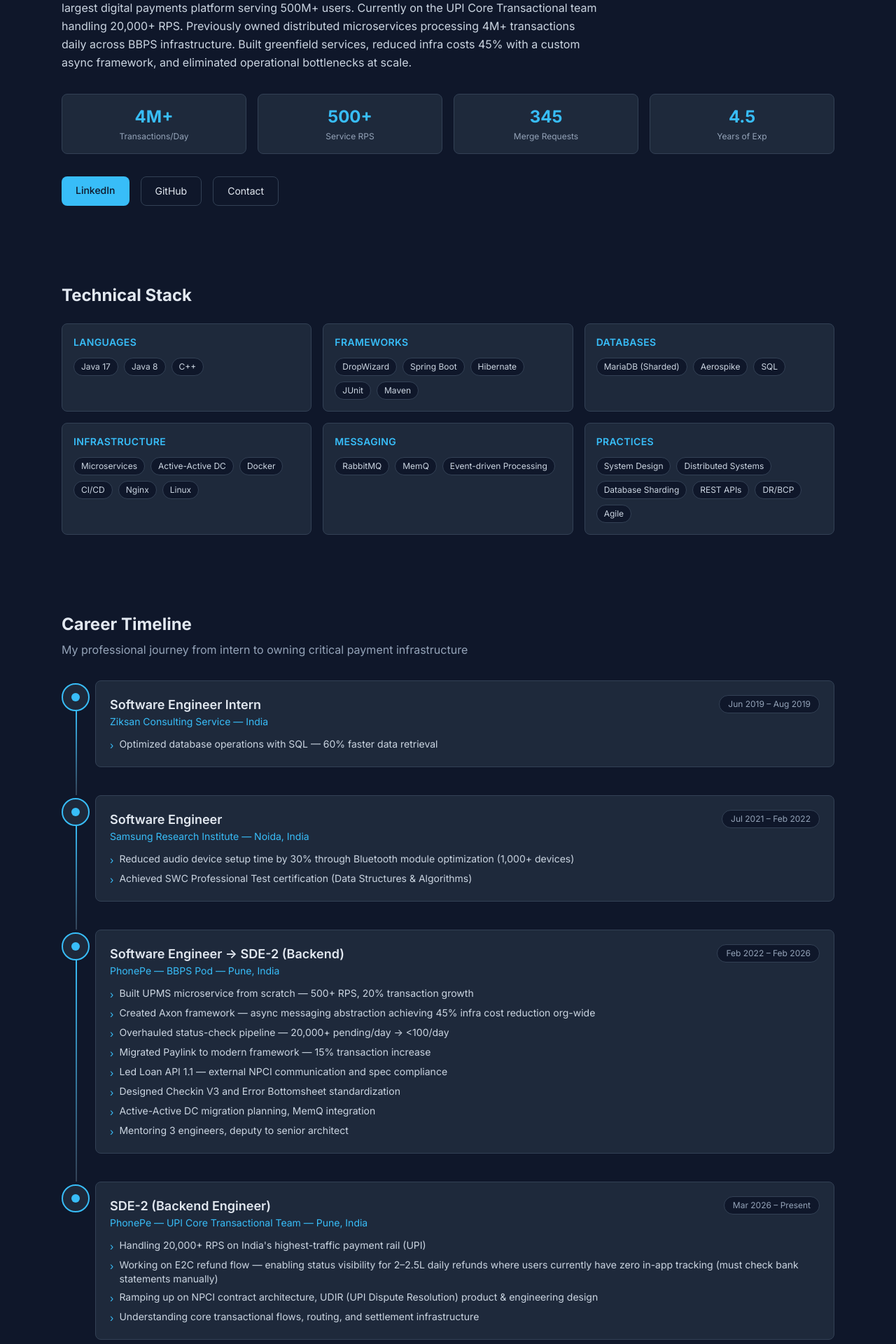
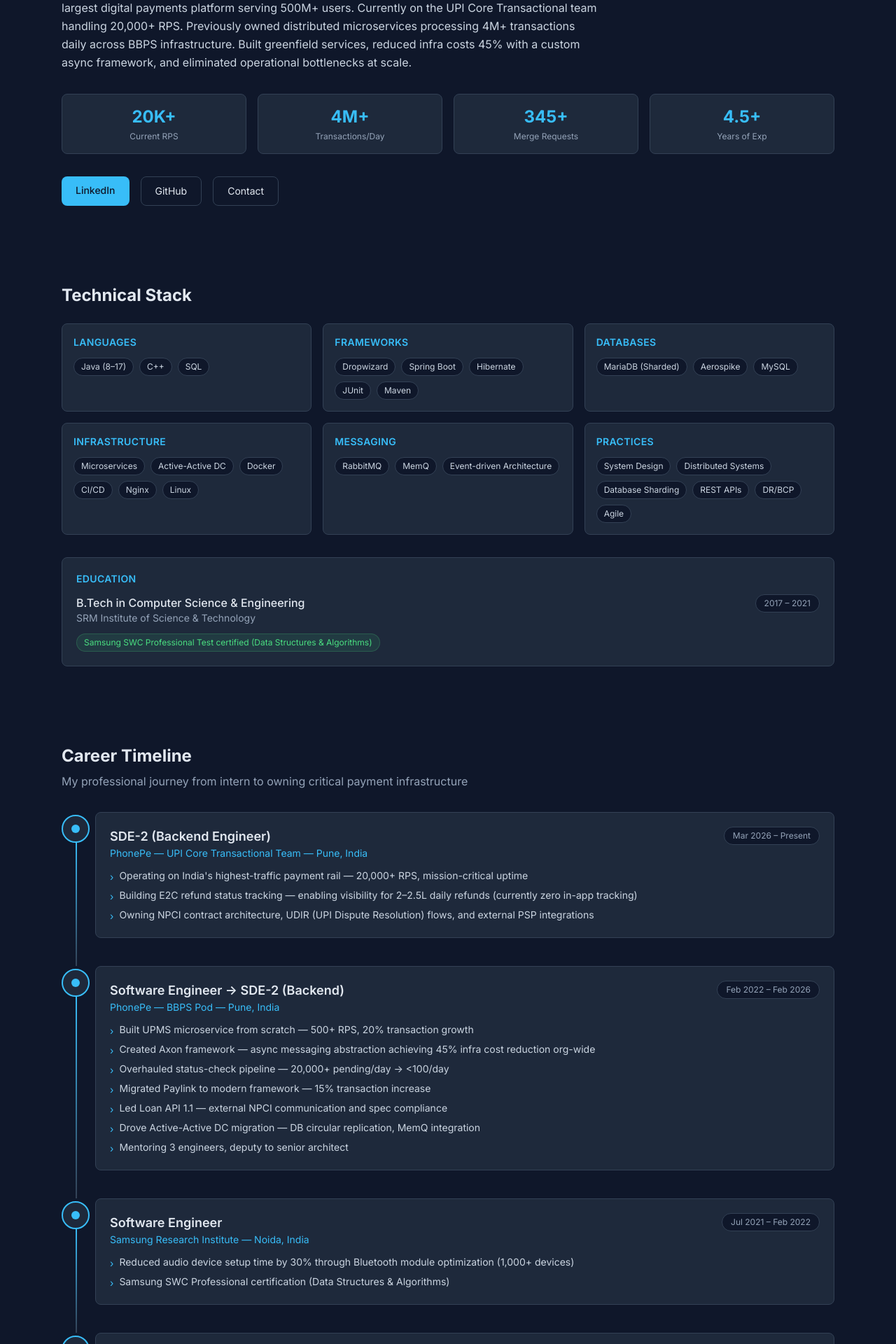
Before and after one commit to arjunprsd/portfolio, a Next.js app: page /arjunprasad.github.io/ in a window 1280 px wide. Shown: the part 280-2200 px from the top of the page at 70% size. Built offline with nearby package versions, Linux system fonts and the light colour scheme.

Commit message:
polish portfolio after review

```diff
--- a/src/app/data/portfolio.ts
+++ b/src/app/data/portfolio.ts
@@ -11,32 +11,34 @@
     "Backend engineer with 4.5+ years building high-throughput payment systems at PhonePe — India's largest digital payments platform serving 500M+ users. Currently on the UPI Core Transactional team handling 20,000+ RPS. Previously owned distributed microservices processing 4M+ transactions daily across BBPS infrastructure. Built greenfield services, reduced infra costs 45% with a custom async framework, and eliminated operational bottlenecks at scale.",
 };
 
+export const education = {
+  degree: "B.Tech in Computer Science & Engineering",
+  university: "SRM Institute of Science & Technology",
+  period: "2017 – 2021",
+  achievements: [
+    "Samsung SWC Professional Test certified (Data Structures & Algorithms)",
+  ],
+};
+
 export const skills = {
-  languages: ["Java 17", "Java 8", "C++"],
-  frameworks: ["DropWizard", "Spring Boot", "Hibernate", "JUnit", "Maven"],
-  databases: ["MariaDB (Sharded)", "Aerospike", "SQL"],
+  languages: ["Java (8–17)", "C++", "SQL"],
+  frameworks: ["Dropwizard", "Spring Boot", "Hibernate", "JUnit", "Maven"],
+  databases: ["MariaDB (Sharded)", "Aerospike", "MySQL"],
   infrastructure: ["Microservices", "Active-Active DC", "Docker", "CI/CD", "Nginx", "Linux"],
-  messaging: ["RabbitMQ", "MemQ", "Event-driven Processing"],
+  messaging: ["RabbitMQ", "MemQ", "Event-driven Architecture"],
   practices: ["System Design", "Distributed Systems", "Database Sharding", "REST APIs", "DR/BCP", "Agile"],
 };
 
 export const timeline = [
   {
-    period: "Jun 2019 – Aug 2019",
-    role: "Software Engineer Intern",
-    company: "Ziksan Consulting Service",
-    location: "India",
-    highlights: ["Optimized database operations with SQL — 60% faster data retrieval"],
-    type: "intern",
-  },
-  {
-    period: "Jul 2021 – Feb 2022",
-    role: "Software Engineer",
-    company: "Samsung Research Institute",
-    location: "Noida, India",
+    period: "Mar 2026 – Present",
+    role: "SDE-2 (Backend Engineer)",
+    company: "PhonePe — UPI Core Transactional Team",
+    location: "Pune, India",
     highlights: [
-      "Reduced audio device setup time by 30% through Bluetooth module optimization (1,000+ devices)",
-      "Achieved SWC Professional Test certification (Data Structures & Algorithms)",
+      "Operating on India's highest-traffic payment rail — 20,000+ RPS, mission-critical uptime",
+      "Building E2C refund status tracking — enabling visibility for 2–2.5L daily refunds (currently zero in-app tracking)",
+      "Owning NPCI contract architecture, UDIR (UPI Dispute Resolution) flows, and external PSP integrations",
     ],
     type: "fulltime",
   },
@@ -51,24 +53,29 @@
       "Overhauled status-check pipeline — 20,000+ pending/day → <100/day",
       "Migrated Paylink to modern framework — 15% transaction increase",
       "Led Loan API 1.1 — external NPCI communication and spec compliance",
-      "Designed Checkin V3 and Error Bottomsheet standardization",
-      "Active-Active DC migration planning, MemQ integration",
+      "Drove Active-Active DC migration — DB circular replication, MemQ integration",
       "Mentoring 3 engineers, deputy to senior architect",
     ],
     type: "fulltime",
   },
   {
-    period: "Mar 2026 – Present",
-    role: "SDE-2 (Backend Engineer)",
-    company: "PhonePe — UPI Core Transactional Team",
-    location: "Pune, India",
+    period: "Jul 2021 – Feb 2022",
+    role: "Software Engineer",
+    company: "Samsung Research Institute",
+    location: "Noida, India",
     highlights: [
-      "Handling 20,000+ RPS on India's highest-traffic payment rail (UPI)",
-      "Working on E2C refund flow — enabling status visibility for 2–2.5L daily refunds where users currently have zero in-app tracking (must check bank statements manually)",
-      "Ramping up on NPCI contract architecture, UDIR (UPI Dispute Resolution) product & engineering design",
-      "Understanding core transactional flows, routing, and settlement infrastructure",
+      "Reduced audio device setup time by 30% through Bluetooth module optimization (1,000+ devices)",
+      "Samsung SWC Professional certification (Data Structures & Algorithms)",
     ],
     type: "fulltime",
+  },
+  {
+    period: "Jun 2019 – Aug 2019",
+    role: "Software Engineer Intern",
+    company: "Ziksan Consulting Service",
+    location: "India",
+    highlights: ["Optimized database operations with SQL — 60% faster data retrieval"],
+    type: "intern",
   },
 ];
 
@@ -125,7 +132,7 @@
   },
   {
     title: "Loan Repayment API 1.1",
-    period: "Jul 2024 – Present",
+    period: "Jul 2024 – Feb 2026",
     tag: "Delivered",
     problem:
       "BBPS introduced API 1.1 for loan payments with advance payment support, EMI steppers, and partial pay — requiring significant backend changes and external coordination with NPCI.",
@@ -157,7 +164,7 @@
   },
   {
     title: "Axon — Async Messaging Framework",
-    period: "May 2025 – Present",
+    period: "May 2025 – Sep 2025",
     tag: "Greenfield Platform Library",
     problem:
       "PhonePe's backend services each implemented their own RabbitMQ/MemQ integration — duplicated boilerplate, inconsistent retry/fallback logic, and expensive infra due to over-provisioned queues with no shared resource management.",
@@ -248,11 +255,11 @@
   engineeringTasks: {
     total: 605,
     completed: 479,
-    completionRate: 79,
+    completionRate: 100,
     breakdown: [
-      { type: "Epics", count: 8, status: "All completed" },
+      { type: "Epics", count: 8, status: "All delivered" },
       { type: "Features", count: 12, status: "All shipped" },
-      { type: "Tasks", count: 321, status: "79% done" },
+      { type: "Tasks", count: 321, status: "Completed" },
       { type: "Bugs Fixed", count: 76, status: "All resolved" },
       { type: "Sub-tasks", count: 176, status: "Across 28 projects" },
     ],
--- a/src/app/page.tsx
+++ b/src/app/page.tsx
@@ -1,10 +1,10 @@
 "use client";
 
-import { personalInfo, skills, timeline, projects, metrics, performanceRatings, leadership } from "./data/portfolio";
+import { personalInfo, education, skills, timeline, projects, metrics, performanceRatings, leadership } from "./data/portfolio";
 import { useState } from "react";
 
 function Nav() {
-  const links = ["About", "Timeline", "Projects", "Analytics", "Performance", "Contact"];
+  const links = ["About", "Skills", "Timeline", "Projects", "Analytics", "Performance", "Contact"];
   return (
     <nav className="fixed top-0 w-full z-50 backdrop-blur-md bg-[#0f172a]/80 border-b border-[#334155]">
       <div className="max-w-6xl mx-auto px-6 py-3 flex justify-between items-center">
@@ -32,10 +32,10 @@
 
         <div className="grid grid-cols-2 md:grid-cols-4 gap-4 mb-8">
           {[
+            { label: "Current RPS", value: "20K+" },
             { label: "Transactions/Day", value: "4M+" },
-            { label: "Service RPS", value: "500+" },
-            { label: "Merge Requests", value: "345" },
-            { label: "Years of Exp", value: "4.5" },
+            { label: "Merge Requests", value: "345+" },
+            { label: "Years of Exp", value: "4.5+" },
           ].map((s) => (
             <div key={s.label} className="bg-[#1e293b] border border-[#334155] rounded-lg p-4 text-center card-hover">
               <div className="text-2xl font-bold text-[#38bdf8]">{s.value}</div>
@@ -44,7 +44,7 @@
           ))}
         </div>
 
-        <div className="flex gap-4">
+        <div className="flex gap-4 flex-wrap">
           <a href={personalInfo.linkedin} target="_blank" className="px-5 py-2.5 bg-[#38bdf8] text-[#0f172a] font-medium rounded-lg hover:bg-[#7dd3fc] transition-colors text-sm">
             LinkedIn
           </a>
@@ -62,7 +62,7 @@
 
 function Skills() {
   return (
-    <section className="py-12 px-6 max-w-6xl mx-auto">
+    <section id="skills" className="py-12 px-6 max-w-6xl mx-auto">
       <h2 className="text-2xl font-bold mb-6">Technical Stack</h2>
       <div className="grid grid-cols-1 md:grid-cols-3 gap-4">
         {Object.entries(skills).map(([category, items]) => (
@@ -77,6 +77,25 @@
             </div>
           </div>
         ))}
+      </div>
+
+      {/* Education */}
+      <div className="mt-8 bg-[#1e293b] border border-[#334155] rounded-lg p-5">
+        <h3 className="text-sm font-semibold text-[#38bdf8] uppercase tracking-wide mb-3">Education</h3>
+        <div className="flex flex-wrap justify-between items-start">
+          <div>
+            <p className="font-medium">{education.degree}</p>
+            <p className="text-sm text-[#94a3b8]">{education.university}</p>
+          </div>
+          <span className="text-xs text-[#94a3b8] bg-[#0f172a] border border-[#334155] px-3 py-1 rounded-full">{education.period}</span>
+        </div>
+        {education.achievements.length > 0 && (
+          <div className="mt-3 flex flex-wrap gap-2">
+            {education.achievements.map((a) => (
+              <span key={a} className="text-xs text-[#4ade80] bg-[#4ade80]/10 border border-[#4ade80]/20 px-2.5 py-1 rounded-full">{a}</span>
+            ))}
+          </div>
+        )}
       </div>
     </section>
   );
@@ -264,7 +283,7 @@
 
       {/* Task Breakdown */}
       <div className="bg-[#1e293b] border border-[#334155] rounded-lg p-6">
-        <h3 className="font-semibold mb-4">Engineering Task Delivery ({metrics.engineeringTasks.completionRate}% completion rate)</h3>
+        <h3 className="font-semibold mb-4">Engineering Task Delivery</h3>
         <div className="grid grid-cols-2 md:grid-cols-5 gap-3">
           {metrics.engineeringTasks.breakdown.map((item) => (
             <div key={item.type} className="bg-[#0f172a] rounded-lg p-3 border border-[#334155] text-center">
```
